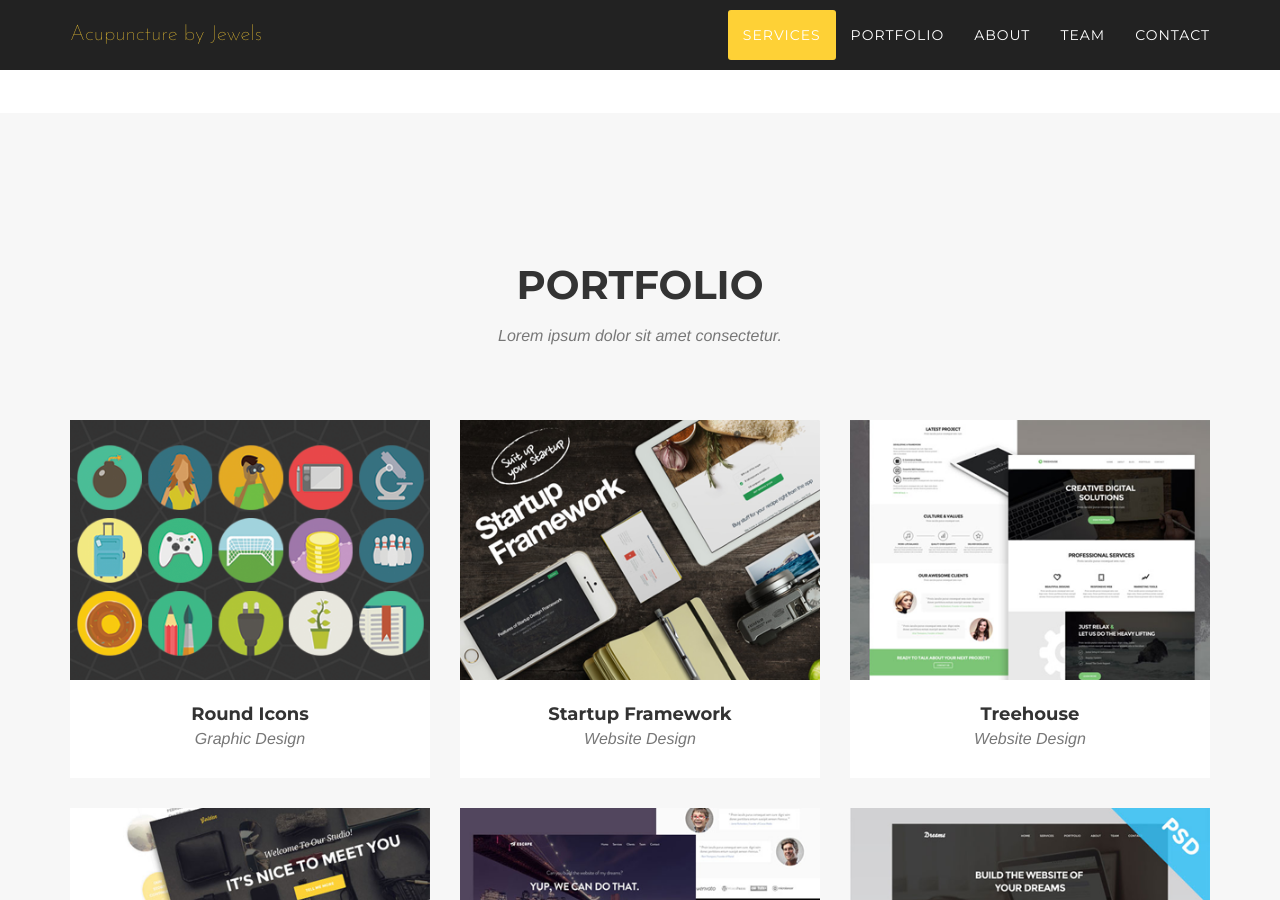
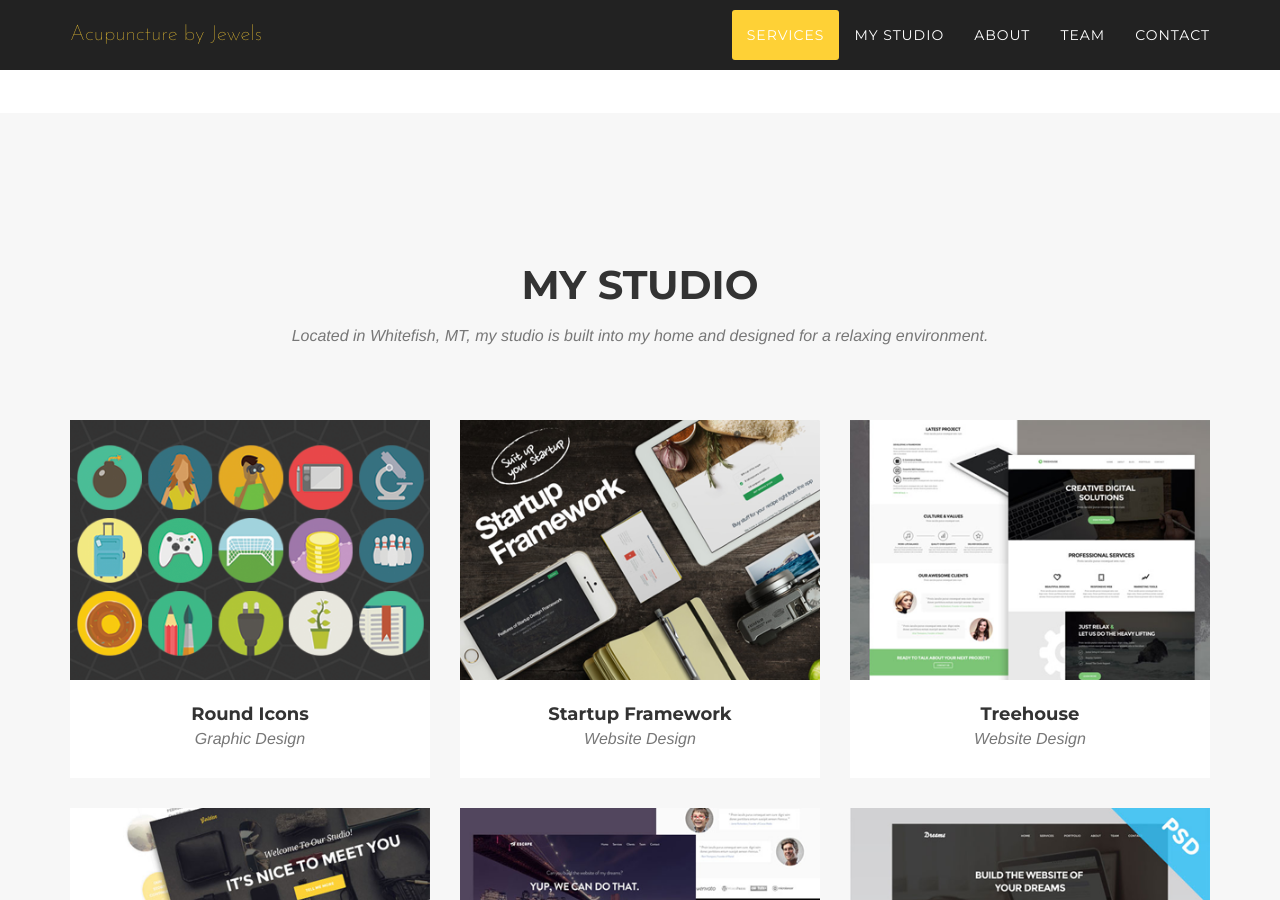
Before and after one commit to asimpletune/acupuncturebyjewels, a Jekyll site: the page built from pages/index.html, in a window 1280 px wide and 900 px high, scrolled down 1575 px. Built offline with Jekyll 4.4.1, drawn with Linux system fonts in a browser that asks for light colours; some web fonts are replaced.

Commit message:
Mock up "My Studio" text

```diff
--- a/_includes/nav.html
+++ b/_includes/nav.html
@@ -22,7 +22,7 @@
                     <a class="page-scroll" href="#services">Services</a>
                 </li>
                 <li>
-                    <a class="page-scroll" href="#portfolio">Portfolio</a>
+                    <a class="page-scroll" href="#portfolio">My Studio</a>
                 </li>
                 <li>
                     <a class="page-scroll" href="#about">About</a>
--- a/pages/index.html
+++ b/pages/index.html
@@ -65,8 +65,8 @@ permalink: /index
     <div class="container">
         <div class="row">
             <div class="col-lg-12 text-center">
-                <h2 class="section-heading">Portfolio</h2>
-                <h3 class="section-subheading text-muted">Lorem ipsum dolor sit amet consectetur.</h3>
+                <h2 class="section-heading">My Studio</h2>
+                <h3 class="section-subheading text-muted">Located in Whitefish, MT, my studio is built into my home and designed for a relaxing environment.</h3>
             </div>
         </div>
         <div class="row">
```
